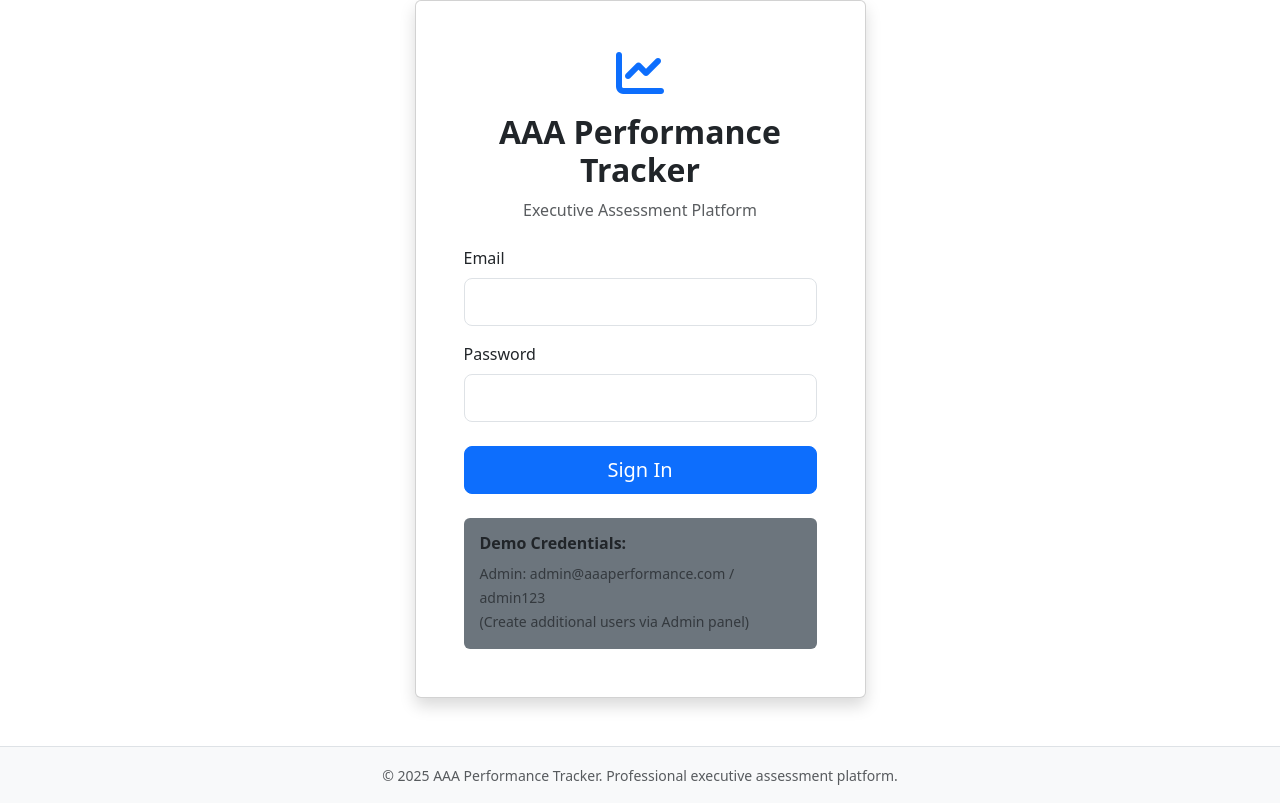
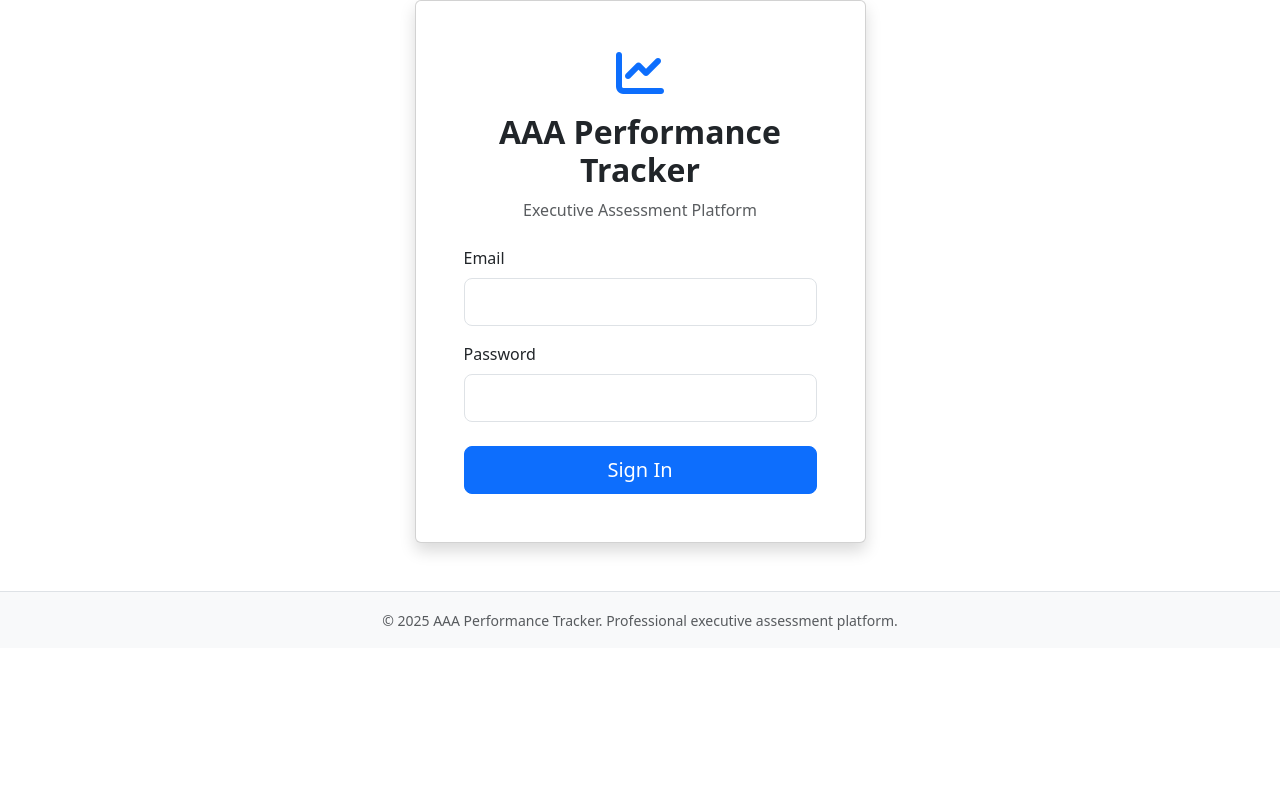
Before and after one commit to nlaarh/AAAPerformanceTracker, a Flask app: page /login in a window 1280 px wide. After the commit the page ends 630 px from the top, so only its background shows below. Run offline with Flask 3, Linux system fonts and the light colour scheme; some libraries are stand-ins or nearby versions.

Commit message:
Deploy: Frontend templates and assets

```diff
--- a/templates/login.html
+++ b/templates/login.html
@@ -42,13 +42,7 @@
                         </div>
                     </form>
 
-                    <div class="mt-4 p-3 bg-secondary rounded">
-                        <h6 class="fw-bold mb-2">Demo Credentials:</h6>
-                        <small class="text-muted">
-                            Admin: admin@aaaperformance.com / admin123<br>
-                            (Create additional users via Admin panel)
-                        </small>
-                    </div>
+
                 </div>
             </div>
         </div>
```
